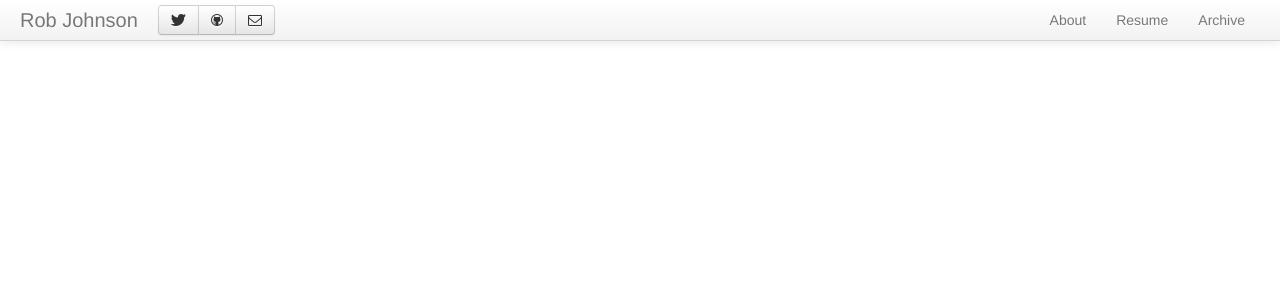
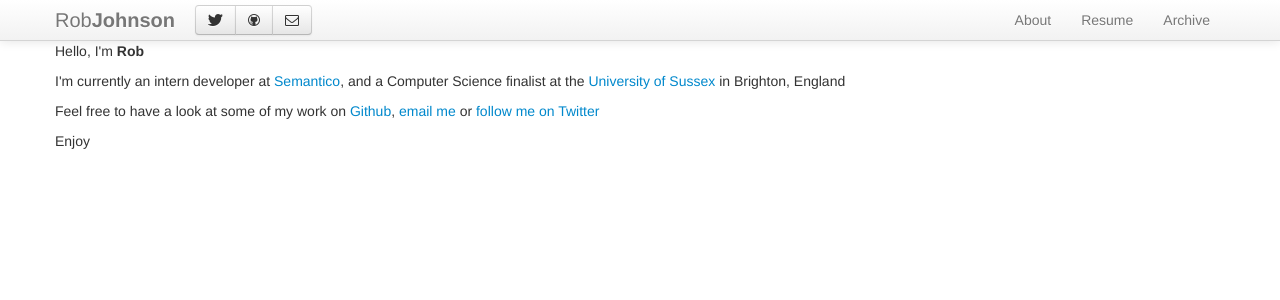
Before and after one commit to Rob-Johnson/rob-johnson.me, a Jekyll site: the page built from index.html, in a window 1280 px wide. Shown: the top 300 px of the page. Built offline with Jekyll 4.4.1, drawn with Linux system fonts in a browser that asks for light colours; Markdown is read by kramdown in place of the engine named in the settings.

Commit message:
added homegrown less, fixed layout

```diff
--- a/_layouts/default.html
+++ b/_layouts/default.html
@@ -5,21 +5,23 @@
     <meta http-equiv="Content-Type" content="text/html; charset=UTF-8" />
     <meta name="author" content="Rob Johnson" />
     <meta name="viewport" content="width=device-width, initial-scale=1.0">
-     <!--Bootstrap -->
-     <link rel="stylesheet" href = "css/bootstrap.css"/>
-     <link  rel="stylesheet"href="css/bootstrap-responsive.css"/>
-     <!--Font Awesome -->
-     <link rel="stylesheet" href="css/font-awesome.css"/>
+    <!--Bootstrap -->
+    <link rel="stylesheet" href="css/bootstrap.css"/>
+    <link rel="stylesheet" href="css/bootstrap-responsive.css"/>
+    <!--Font Awesome -->
+    <link rel="stylesheet" href="css/font-awesome.css"/>
     <!--Noto Serif Font -->
-    <link href='http://fonts.googleapis.com/css?family=Noto+Serif' rel='stylesheet' type='text/css'>
+    <link rel="stylesheet" href="http://fonts.googleapis.com/css?family=Noto+Serif"/>
+    <!--HomeGrown CSS -->
+    <link rel="stylesheet" href="css/home.css"/>
     <title>{{ page.title }}</title>
   </head>
   <body>
     <header>
     <div class="navbar navbar-static-top">
       <div class="navbar-inner">
-      <div class="container" style="width: auto; padding 0 20px;">
-          <a class="brand" href="#">Rob Johnson</a>
+      <div class="container">
+        <a class="brand" href="#">Rob<b>Johnson</b></a>
             <div class="btn-group">
               <a class="btn" href="#"><i class="icon-twitter"></i></a>
               <a class="btn" href="#"><i class="icon-github"></i></a>
@@ -34,8 +36,8 @@
       </div>
       </div>
     </header>
-    <section>
+    <div class = "container">
       {{ content }}
-    </section>
+    </div>
   </body>
 </html>
--- a/index.html
+++ b/index.html
@@ -3,14 +3,9 @@ layout: default
 title: Rob Johnson
 ---
 
-<div class="content">
-  <div class="related">
-    <ul>
-      {% for post in site.posts %}
-      <li>
-	<span>{{ post.date | date: "%B %e, %Y" }}</span> <a href="{{ post.url }}">{{ post.title }}</a>
-      </li>
-      {% endfor %}
-    </ul>
-  </div>
-</div>
+<section id = "about">
+  <p>Hello, I'm <b>Rob</b></p>
+  <p>I'm currently an intern developer at <a href="http://semantico.co.uk">Semantico</a>, and a Computer Science finalist at the <a href="http://sussex.ac.uk">University of Sussex</a> in Brighton, England</p>
+  <p>Feel free to have a look at some of my work on <a href="http://github.com/Rob-Johnson">Github</a>, <a href="mailto:rob@rob-johnson.me">email me</a> or <a href="http://twitter.com/rob_johnson">follow me on Twitter</a>
+  <p>Enjoy</p>
+<section>
```
Also changed, not shown: css/home.css (added), css/home.less (added).
